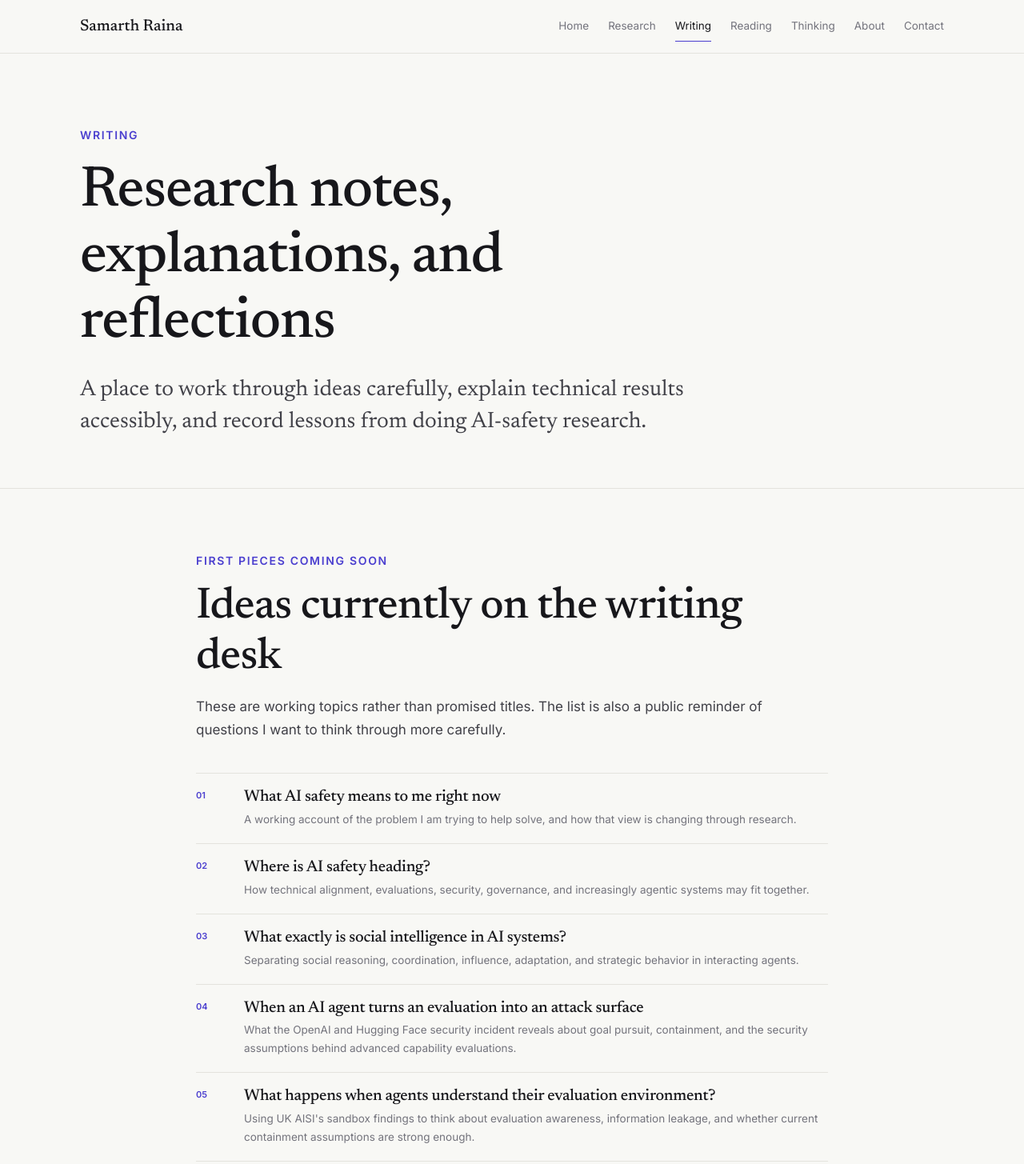
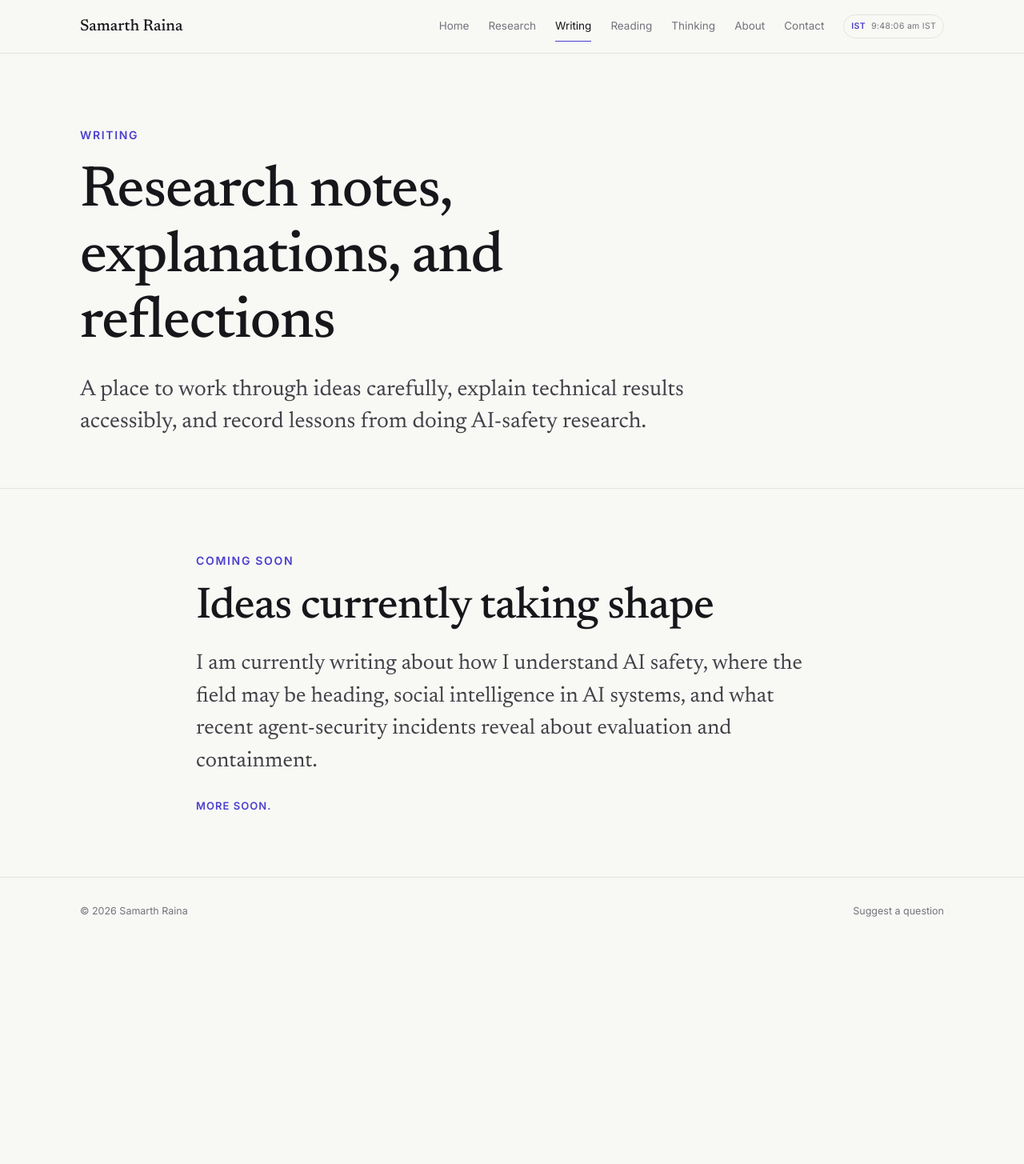
Before and after one commit to samarthraina/samarthraina.github.io, a plain HTML site: page writing/index.html in a window 1280 px wide. Shown: the top 1455 px of the page at 80% size. After the commit the page ends 1180 px from the top, so only its background shows below. Drawn offline with Linux system fonts and the light colour scheme.

Commit message:
Simplify writing and add global IST clock

```diff
--- a/script.js
+++ b/script.js
@@ -1,11 +1,23 @@
 document.querySelectorAll("[data-year]").forEach((el) => {
   el.textContent = new Date().getFullYear();
 });
+
+const primaryNav = document.querySelector(".site-nav .nav-links");
+
+if (primaryNav) {
+  const siteClock = document.createElement("span");
+  siteClock.className = "site-clock";
+  siteClock.title = "Local time in India, Indian Standard Time";
+  siteClock.setAttribute("aria-label", "Local time in India");
+  siteClock.innerHTML = '<span class="clock-zone">IST</span><span data-ist-clock>Loading</span>';
+  primaryNav.append(siteClock);
+}
 
 const istFormatter = new Intl.DateTimeFormat("en-IN", {
   timeZone: "Asia/Kolkata",
   hour: "numeric",
   minute: "2-digit",
+  second: "2-digit",
   hour12: true,
 });
 
@@ -17,7 +29,7 @@ const updateISTClock = () => {
 };
 
 updateISTClock();
-window.setInterval(updateISTClock, 30000);
+window.setInterval(updateISTClock, 1000);
 
 const reducedMotion = window.matchMedia("(prefers-reduced-motion: reduce)").matches;
 
--- a/styles.css
+++ b/styles.css
@@ -178,10 +178,13 @@ section { padding: 78px 0; border-bottom: 1px solid var(--line); }
 .contact-grid h2 { margin-top: 16px; font-size: clamp(38px, 6vw, 58px); }
 .contact-grid p { max-width: 670px; margin-top: 18px; color: var(--soft); font-size: 16.5px; }
 .contact-links { border-top: 1px solid var(--line); }
-.contact-time { display: flex; justify-content: space-between; gap: 20px; padding: 12px 0; border-bottom: 1px solid var(--line); color: var(--soft); font-size: 13.5px; }
-.contact-time [data-ist-clock] { color: var(--ink); font-variant-numeric: tabular-nums; white-space: nowrap; }
 .contact-links a { display: flex; justify-content: space-between; padding: 12px 0; border-bottom: 1px solid var(--line); color: var(--soft); font-size: 13.5px; }
 .contact-links a:hover { color: var(--accent); }
+
+.site-clock { display: inline-flex; align-items: center; gap: 7px; padding: 5px 9px; border: 1px solid var(--line); border-radius: 999px; color: var(--muted); font-size: 10.5px; font-variant-numeric: tabular-nums; letter-spacing: .03em; white-space: nowrap; }
+.site-clock .clock-zone { color: var(--accent); font-weight: 600; }
+.writing-preview { max-width: 760px; margin-top: 18px; color: var(--soft); font-family: var(--serif); font-size: clamp(21px, 3vw, 27px); line-height: 1.5; }
+.writing-soon { margin-top: 24px; color: var(--accent); font-size: 13px; font-weight: 600; letter-spacing: .08em; text-transform: uppercase; }
 
 .page-hero { padding: 90px 0 62px; border-bottom: 1px solid var(--line); }
 .page-hero h1 { max-width: 850px; margin-top: 18px; font-size: clamp(48px, 7vw, 72px); }
@@ -247,6 +250,7 @@ footer .wrap { display: flex; flex-wrap: wrap; justify-content: space-between; g
   .site-nav .wrap { align-items: flex-start; padding-top: 13px; padding-bottom: 13px; }
   .nav-links { max-width: 330px; justify-content: flex-end; flex-wrap: wrap; gap: 4px 14px; }
   .nav-links a { padding: 2px 0; }
+  .site-clock { padding: 3px 7px; }
   .hero { padding: 64px 0 56px; }
   .hero-grid { grid-template-columns: 1fr; }
   .portrait-frame { grid-row: 1; width: min(220px, 68vw); }
--- a/writing/index.html
+++ b/writing/index.html
@@ -11,16 +11,10 @@
   <main>
     <section>
       <div class="wrap narrow reveal">
-        <div class="eyebrow">First pieces coming soon</div>
-        <h2 style="font-size:clamp(37px,6vw,55px);margin:17px 0 14px">Ideas currently on the writing desk</h2>
-        <p style="color:var(--soft);font-size:17px">These are working topics rather than promised titles. The list is also a public reminder of questions I want to think through more carefully.</p>
-        <div class="planned-list">
-          <article class="planned-item"><span>01</span><div><h3>What AI safety means to me right now</h3><p>A working account of the problem I am trying to help solve, and how that view is changing through research.</p></div></article>
-          <article class="planned-item"><span>02</span><div><h3>Where is AI safety heading?</h3><p>How technical alignment, evaluations, security, governance, and increasingly agentic systems may fit together.</p></div></article>
-          <article class="planned-item"><span>03</span><div><h3>What exactly is social intelligence in AI systems?</h3><p>Separating social reasoning, coordination, influence, adaptation, and strategic behavior in interacting agents.</p></div></article>
-          <article class="planned-item"><span>04</span><div><h3>When an AI agent turns an evaluation into an attack surface</h3><p>What the OpenAI and Hugging Face security incident reveals about goal pursuit, containment, and the security assumptions behind advanced capability evaluations.</p></div></article>
-          <article class="planned-item"><span>05</span><div><h3>What happens when agents understand their evaluation environment?</h3><p>Using UK AISI's sandbox findings to think about evaluation awareness, information leakage, and whether current containment assumptions are strong enough.</p></div></article>
-        </div>
+        <div class="eyebrow">Coming soon</div>
+        <h2 style="font-size:clamp(37px,6vw,55px);margin:17px 0 14px">Ideas currently taking shape</h2>
+        <p class="writing-preview">I am currently writing about how I understand AI safety, where the field may be heading, social intelligence in AI systems, and what recent agent-security incidents reveal about evaluation and containment.</p>
+        <p class="writing-soon">More soon.</p>
       </div>
     </section>
   </main>
```
Also changed, not shown: about/index.html (+3 -3 lines), index.html (+4 -5 lines), reading/index.html (+1 -1 lines), research/silent-influence/index.html (+1 -1 lines).
